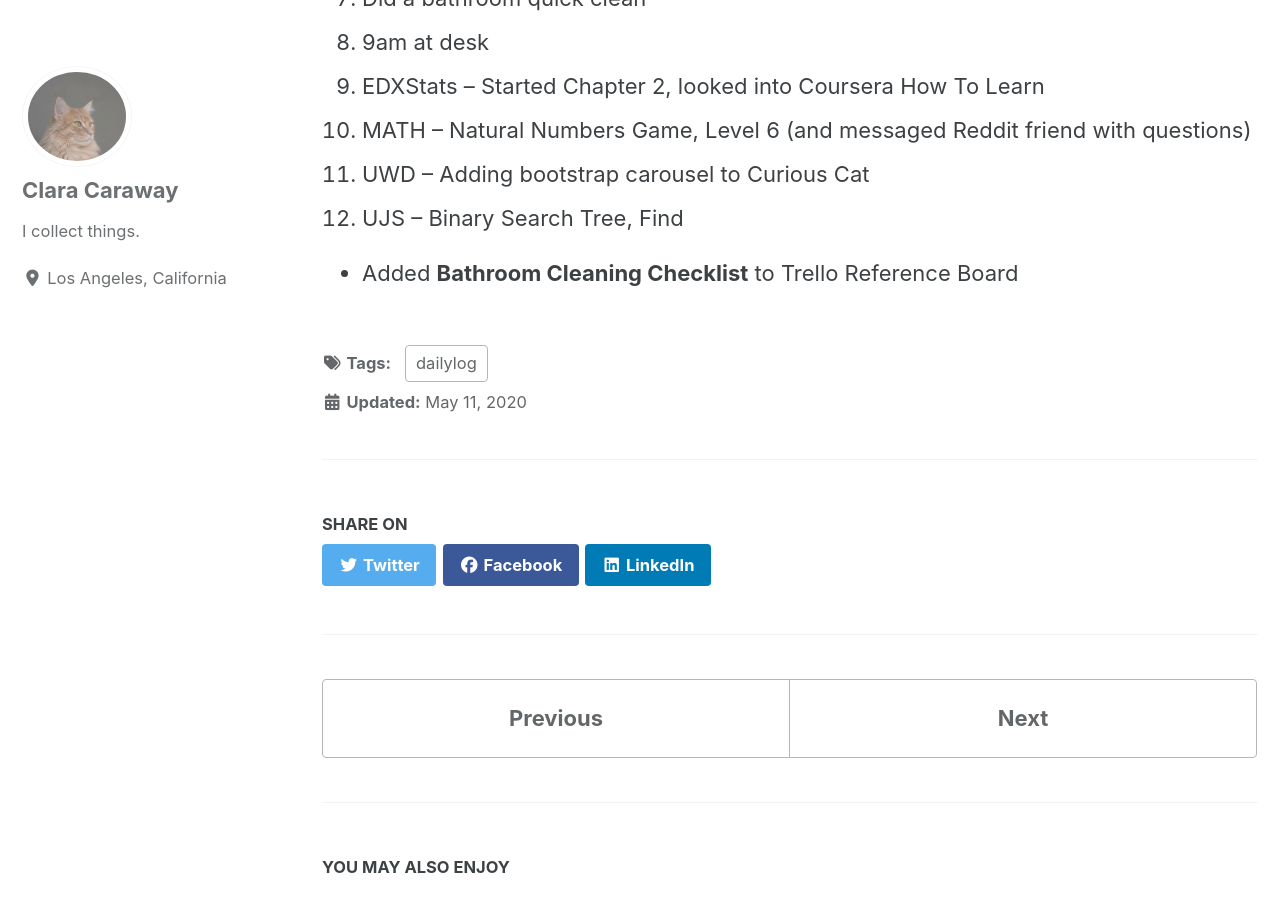
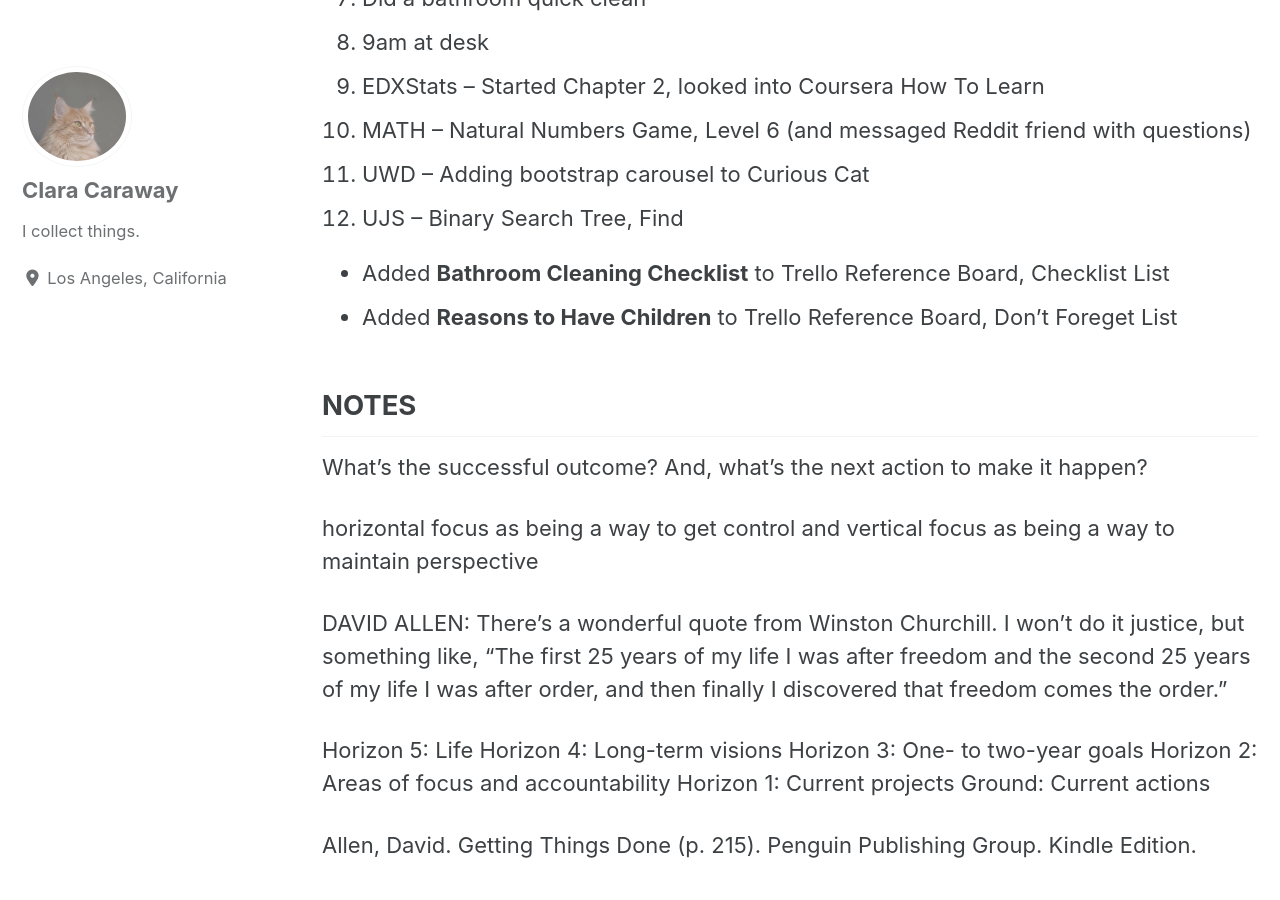
Before and after one commit to claracaraway/claracaraway.github.io, a Jekyll site: the page built from _posts/2020-05-11-dailylog-05-11-20.md, in a window 1280 px wide and 900 px high, scrolled down 544 px. Built offline with Jekyll 4.4.1, drawn with Linux system fonts in a browser that asks for light colours; cached includes are drawn as plain includes; nearby versions of some CDN libraries; some of the changed text lies outside the part shown.

Commit message:
Daily log

```diff
--- a/_posts/2020-05-11-dailylog-05-11-20.md
+++ b/_posts/2020-05-11-dailylog-05-11-20.md
@@ -21,4 +21,28 @@ THINGS I DID TODAY:
 11. UWD -- Adding bootstrap carousel to Curious Cat
 12. UJS -- Binary Search Tree, Find
 
-* Added **Bathroom Cleaning Checklist** to Trello Reference Board
+
+
+* Added **Bathroom Cleaning Checklist** to Trello Reference Board, Checklist List
+* Added **Reasons to Have Children** to Trello Reference Board, Don't Foreget List
+
+
+
+
+## NOTES
+
+What's the successful outcome? And, what's the next action to make it happen?
+
+horizontal focus as being a way to get control and vertical focus as being a way to maintain perspective
+
+DAVID ALLEN: There’s a wonderful quote from Winston Churchill. I won’t do it justice, but something like, “The first 25 years of my life I was after freedom and the second 25 years of my life I was after order, and then finally I discovered that freedom comes the order.”
+
+
+Horizon 5: Life
+Horizon 4: Long-term visions
+Horizon 3: One- to two-year goals
+Horizon 2: Areas of focus and accountability
+Horizon 1: Current projects
+Ground: Current actions
+
+Allen, David. Getting Things Done (p. 215). Penguin Publishing Group. Kindle Edition.
```
Also changed, not shown: _posts/2020-05-12-dailylog-05-12-20.md (added, +31 -0 lines).
